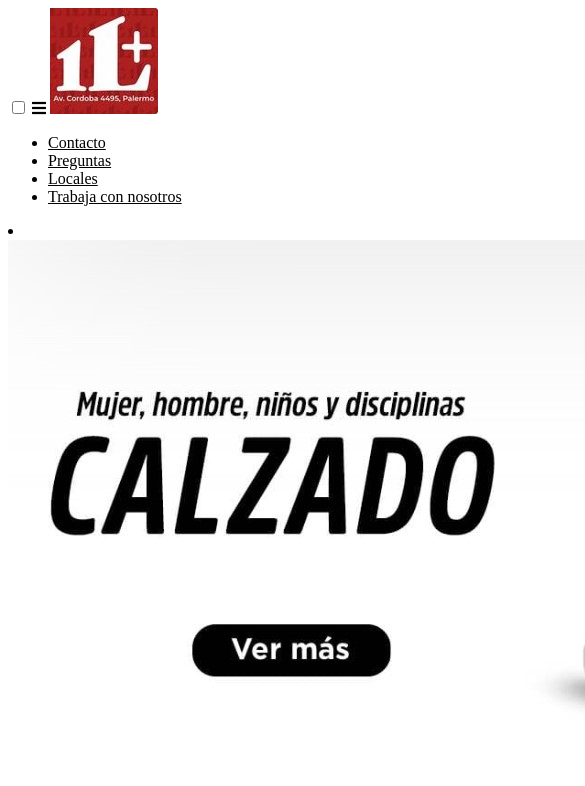
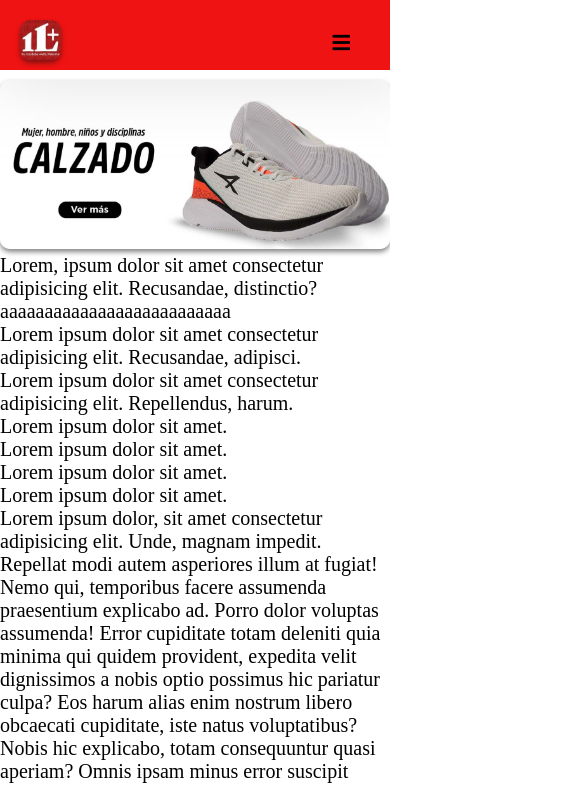
Before and after one commit to sabv1984/sabv, a website: page index.html in a window 390 px wide. Shown: the top 786 px of the page, 585 px wide, since content can reach past the window. Drawn offline with nearby package versions, Linux system fonts and the light colour scheme; files that its build step writes are made by us from their sources.

Commit message:
CSS SASS

```diff
--- a/scss/style.scss
+++ b/scss/style.scss
@@ -0,0 +1,118 @@
+*{
+    margin: 0;
+    padding: 0;
+    text-decoration: none;
+    font-size: 20px;
+    list-style: none;
+    box-sizing: border-box;
+}
+
+.conteiner{
+    width: 99vw;
+    max-width: 1500px;
+    min-width: 200px;
+    margin: auto;
+}
+
+img{
+    width: 100%;
+    border-radius: 10px;
+    box-shadow: 0px 3px 5px rgba(15, 15, 15, .5);
+}
+
+nav{
+    background: #f01313;
+    height: 70px;
+    width: 100%;
+}
+
+.enlace{
+    position: absolute;
+    padding: 20px 50px;
+}
+
+.Logo{
+    height: 40px;
+}
+
+nav ul{
+    float: right;
+    margin-right: 5px;
+}
+
+nav ul li{
+    display: inline-block;
+    line-height: 80px;
+}
+
+nav ul li a{
+    color: #f01313;
+    font-size: 18px;
+    padding: 7px 13px;
+    border-radius: 3px;
+    text-transform: uppercase;
+}
+.checkbtn{
+    font-size: 30px;
+    color: black;
+    float: right;
+    line-height: 80px;
+    margin-right: 40px;
+    cursor: pointer;
+    display: none;
+}
+
+footer{
+    background-color: #f01313;
+}
+#check{
+    display: none;
+}
+
+#Banner{
+    background: no-repeat;
+    background-size: cover;
+    background-position: center center;
+    height: calc(100vh - 80px);
+}
+
+@media (max-width:952px){
+    .enlace{
+        padding-left: 20px;
+    }
+    nav ul li a{
+        font-size: 16px;
+    }
+}
+
+@media (max-width: 700px) {
+    .checkbtn{
+        display: block;
+    }
+    ul{
+        position: fixed;
+        width: 100%;
+        height: 100vh;
+        background: #f01313;
+        top: 80px;
+        left: -100%;
+        text-align: center;
+        transition: all .5s;
+        z-index: 100;
+    }
+    nav ul li{
+        display: block;
+        margin: 50px 0;
+        line-height: 30px;
+    }
+    nav ul li a{
+        font-size: 20px;
+    }
+    li a:hover, li a.active{
+        background: none;
+        color: #f01313;
+    }
+    #check:checked ~ ul{
+        left: 0;
+    }
+}
```
Also changed, not shown: css/style.css (added).
